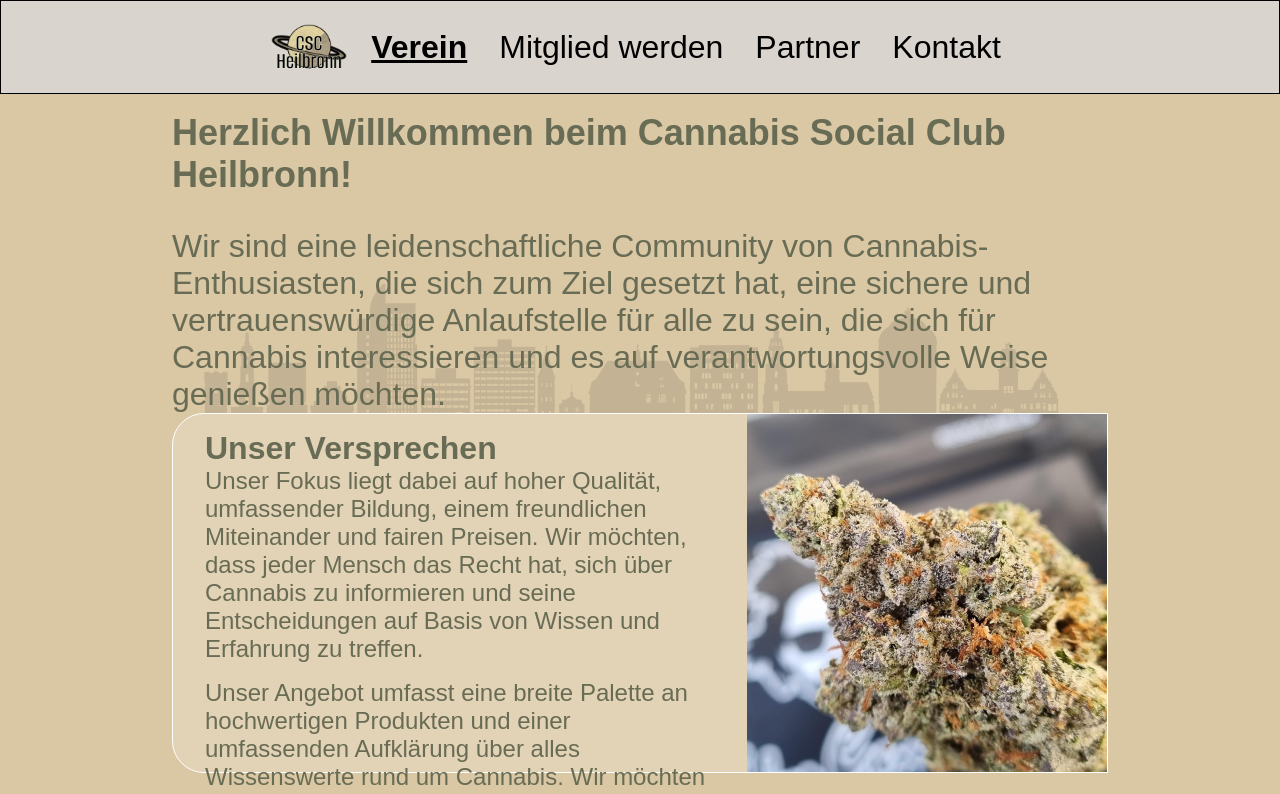
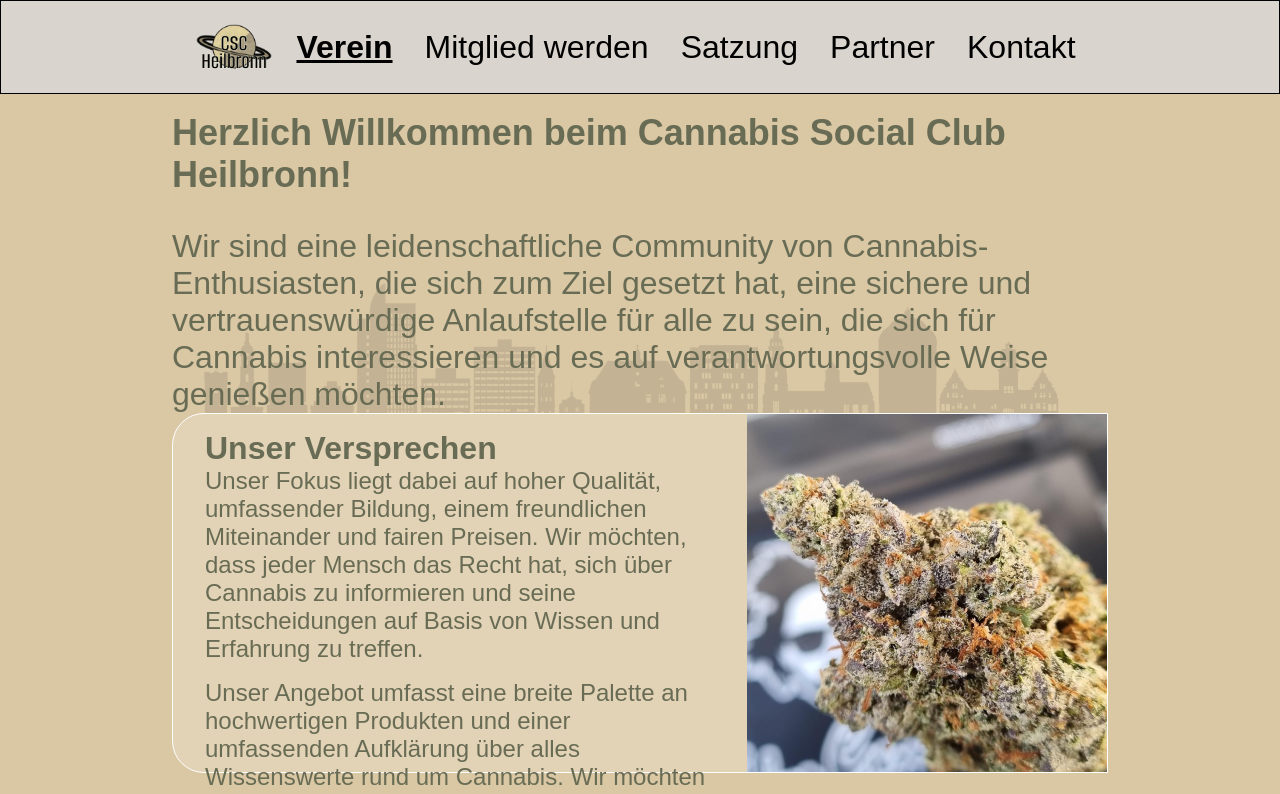
Before and after one commit to AgileEyes/www-csc-heilbronn-org, a Next.js app: page / in a window 1280 px wide. Shown: the top 794 px of the page. Built offline with nearby package versions, Linux system fonts and the light colour scheme; a web font is replaced by a local one.

Commit message:
content: add Satzung to the navigation

```diff
--- a/src/components/Navigation/Navigation.tsx
+++ b/src/components/Navigation/Navigation.tsx
@@ -57,6 +57,7 @@ export default function Navigation() {
         <Menu items={[
             { href: "/", title: "Verein" },
             { href: "http://link.csc-heilbronn.org/form/mitgliedsanfrage", title: "Mitglied werden" },
+            { href: "/satzung", title: "Satzung" },
             { href: "/partners", title: "Partner" },
             { href: "https://linktr.ee/csc_heilbronn", title: "Kontakt" },
         ]} />
```
